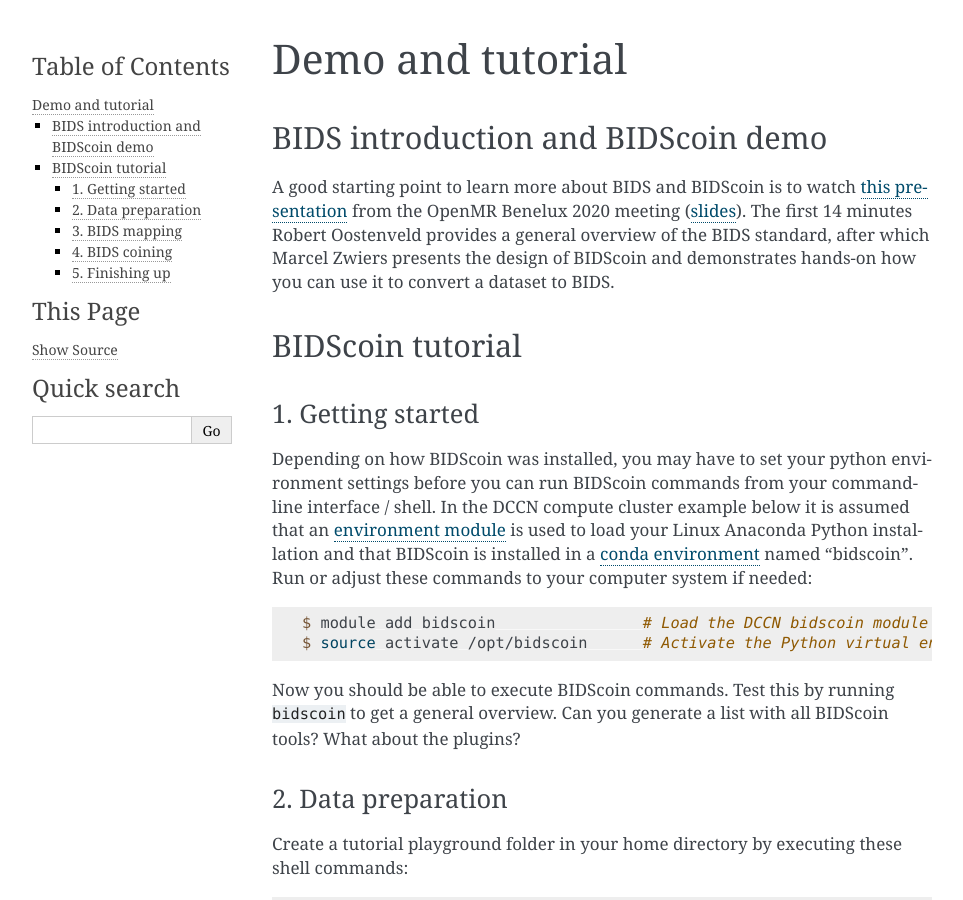
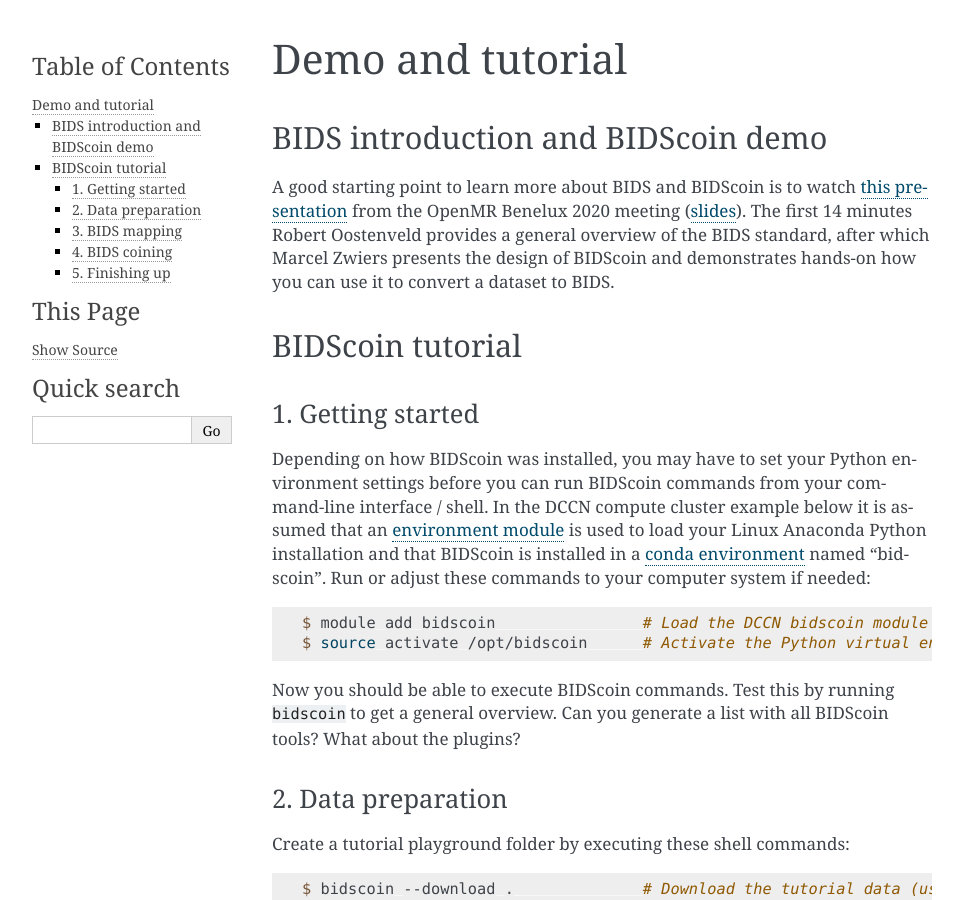
Before and after one commit to Donders-Institute/bidscoin, a Sphinx documentation site: the page built from docs/tutorial.rst, in a window 1280 px wide and 900 px high. Shown: the whole window, without its empty margins (148-1111 px from the left). Built offline with Sphinx 7.4.7, drawn with Linux system fonts in a browser that asks for light colours; some of the changed text lies outside the part shown.

Commit message:
Improved documentation

```diff
--- a/docs/advanced.rst
+++ b/docs/advanced.rst
@@ -86,7 +86,7 @@
 Plugins
 -------
 
-all interactions of BIDScoin routines with source data are done via a plugin layer that abstracts away differences between source data formats. The bidsmapper and bidscoiner tools loop over the subjects/sessions in your source directory and then use the plugins listed in the bidsmap to do the actual work. This paragraph describes the requirements and structure of plugins in order to allow advanced users and developers to write their own plugin and extent or customize BIDScoin to their needs. As can be seen in the API code snippet below (but aso see the default 'dcm2niix2bids' and 'phys2bidscoin' plugins for reference implementation), a BIDScoin plugin is a Python module with the following programming interface (functions):
+all interactions of BIDScoin routines with source data are done via a plugin layer that abstracts away differences between source data formats. The bidsmapper and bidscoiner tools loop over the subjects/sessions in your source data repository and then use the plugins listed in the bidsmap to do the actual work. This paragraph describes the requirements and structure of plugins in order to allow advanced users and developers to write their own plugin and extent or customize BIDScoin to their needs. As can be seen in the API code snippet below (but aso see the default 'dcm2niix2bids' and 'phys2bidscoin' plugins for reference implementation), a BIDScoin plugin is a Python module with the following programming interface (functions):
 
 .. note:: Run the ``bidscoin`` utility to list, install or uninstall BIDScoin plugins
 
--- a/docs/installation.rst
+++ b/docs/installation.rst
@@ -26,7 +26,7 @@
 
    $ pip install --upgrade git+https://github.com/Donders-Institute/bidscoin
 
-If you do not have git (or any other version control system) installed you can `download`_ and unzip the code yourself in a directory named e.g. 'bidscoin' and run:
+If you do not have git (or any other version control system) installed you can `download`_ and unzip the code yourself in a folder named e.g. 'bidscoin' and run:
 
 .. code-block:: console
 
@@ -104,7 +104,7 @@
 
 Where ``<bidscoin_tool>`` is a BIDScoin tool (e.g., ``bidsmapper``, ``bidscoiner``, ``dicomsort``) and ``<bidscoin_tool_args>`` are the tool's arguments.
 
-If your data doesn't reside in home directory, add ``--bind`` Singularity argument which maps a directory from the host system to one inside the Singularity container.
+If your data doesn't reside in home folder, add ``--bind`` Singularity argument which maps a folder from the host system to one inside the Singularity container.
 
 .. code-block:: console
 
--- a/docs/tutorial.rst
+++ b/docs/tutorial.rst
@@ -12,7 +12,7 @@
 1. Getting started
 ~~~~~~~~~~~~~~~~~~
 
-Depending on how BIDScoin was installed, you may have to set your python environment settings before you can run BIDScoin commands from your command-line interface / shell. In the DCCN compute cluster example below it is assumed that an `environment module <http://modules.sourceforge.net/>`__ is used to load your Linux Anaconda Python installation and that BIDScoin is installed in a `conda environment <https://conda.io/projects/conda/en/latest/user-guide/tasks/manage-environments.html#creating-an-environment-with-commands>`__ named "bidscoin". Run or adjust these commands to your computer system if needed:
+Depending on how BIDScoin was installed, you may have to set your Python environment settings before you can run BIDScoin commands from your command-line interface / shell. In the DCCN compute cluster example below it is assumed that an `environment module <http://modules.sourceforge.net/>`__ is used to load your Linux Anaconda Python installation and that BIDScoin is installed in a `conda environment <https://conda.io/projects/conda/en/latest/user-guide/tasks/manage-environments.html#creating-an-environment-with-commands>`__ named "bidscoin". Run or adjust these commands to your computer system if needed:
 
 .. code-block:: console
 
@@ -24,12 +24,12 @@
 2. Data preparation
 ~~~~~~~~~~~~~~~~~~~
 
-Create a tutorial playground folder in your home directory by executing these shell commands:
+Create a tutorial playground folder by executing these shell commands:
 
 .. code-block:: console
 
-   $ bidscoin --download .              # Download the tutorial data (use a "." for the current folder or adapt it to your needs)
-   $ cd bidscointutorial                # Go to the downloaded data (or provide the path to the subfolders when calling the bidscoin tools)
+   $ bidscoin --download .              # Download the tutorial data (use a "." for the current folder or a pathname of choice to save it elsewhere)
+   $ cd bidscointutorial                # Go to the downloaded data (or prepend the full pathname to the input arguments when calling the bidscoin tools)
 
 The new ``bidscointutorial`` folder contains a ``raw`` source-data folder and a ``bids_ref`` reference BIDS folder, i.e. the intended end product of this tutorial. In the raw folder you will find these DICOM series (aka "runs"):
 
```
